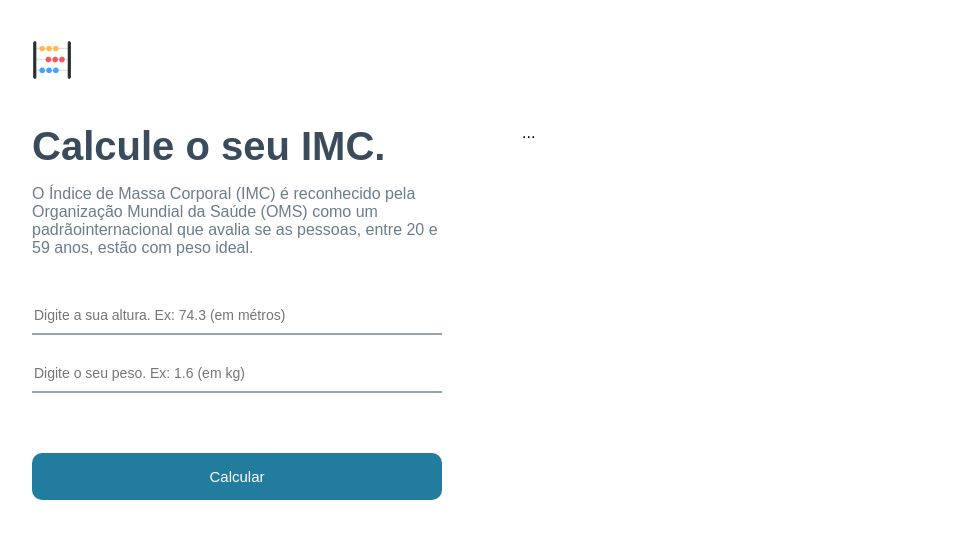
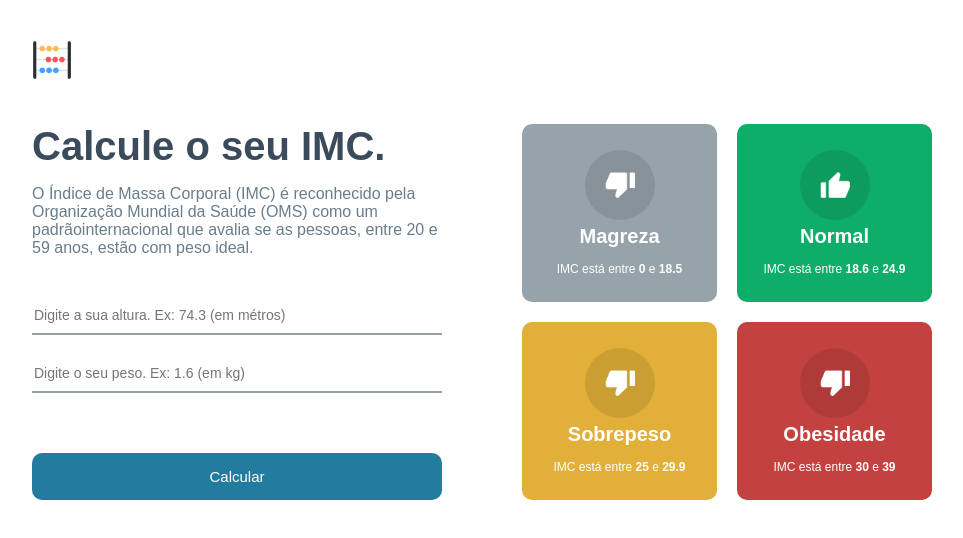
Before and after one commit to devmatheusnasc/calc-imc, a React (Create React App) app: page / in a window 1280 px wide. Shown: the top 538 px of the page, without its empty margins (158-1121 px from the left). Built offline with nearby package versions, Linux system fonts and the light colour scheme.

Commit message:
Criando os item com grid e sua estilização

```diff
--- a/src/App.module.css
+++ b/src/App.module.css
@@ -57,5 +57,13 @@
 
 .container .rightSide {
     flex: 1;
+    display: flex;
     margin-left: 40px;
 }
+
+.container .rightSide .grid{
+    flex: 1;
+    display: grid;
+    grid-template-columns: repeat(2, 1fr);
+    gap: 20px;
+}
--- a/src/App.tsx
+++ b/src/App.tsx
@@ -2,17 +2,17 @@
 import styles from "./App.module.css";
 import abacoImg from "./assets/abaco.png";
 import { levels, calculateImc } from "./helpers/imc";
+import { GridItem } from "./components/gridItem";
 
 const App = () => {
   const [heightField, setHeightField] = useState<number>(0);
   const [weightField, setWeightField] = useState<number>(0);
   const handleCalculate = () => {
-    if(heightField && weightField){
-
-    } else{
-      alert ("Digite todos os campos.")
+    if (heightField && weightField) {
+    } else {
+      alert("Digite todos os campos.");
     }
-  }
+  };
   return (
     <div className={styles.main}>
       <header>
@@ -44,7 +44,13 @@
 
           <button onClick={handleCalculate}>Calcular</button>
         </div>
-        <div className={styles.rightSide}>...</div>
+        <div className={styles.rightSide}>
+          <div className={styles.grid}>
+            {levels.map((item, key) => (
+              <GridItem key={key} item={item} />
+            ))}
+          </div>
+        </div>
       </div>
     </div>
   );
--- /dev/null
+++ b/src/components/gridItem/gridItem.module.css
@@ -0,0 +1,31 @@
+.main{
+    flex: 1;
+    color: #fff;
+    border-radius: 10px;
+    display: flex;
+    justify-content: center;
+    align-items: center;
+    flex-direction: column;
+    padding: 20px;
+
+}
+
+.gridIcon{
+    width: 70px;
+    height: 70px;
+    border-radius: 50%;
+    background-color: rgba(0,0,0, 0.1);
+    display: flex;
+    justify-content: center;
+    align-items: center;
+}
+.gridTitle{
+    font-size: 20px;
+    font-weight: bold;
+    margin-top: 5px;
+}
+
+.gridInfo{
+    font-size: 12px;
+    margin-top: 14px;
+}
--- /dev/null
+++ b/src/components/gridItem/index.tsx
@@ -0,0 +1,25 @@
+import { Level } from "../../helpers/imc";
+import styles from "./gridItem.module.css";
+import upImage from "../../assets/up.png";
+import downImage from "../../assets/down.png";
+
+type Props = {
+  item: Level;
+};
+
+export const GridItem = ({ item }: Props) => {
+  return (
+    <div className={styles.main} style={{ backgroundColor: item.color }}>
+      <div className={styles.gridIcon}>
+        <img src={item.icon === "up" ? upImage : downImage} alt="" width="30" />
+      </div>
+      <div className={styles.gridTitle}>{item.title}</div>
+      <div className={styles.gridInfo}>
+        <>
+          IMC está entre <strong>{item.imc[0]}</strong> e{" "}
+          <strong>{item.imc[1]}</strong>
+        </>
+      </div>
+    </div>
+  );
+};
```
